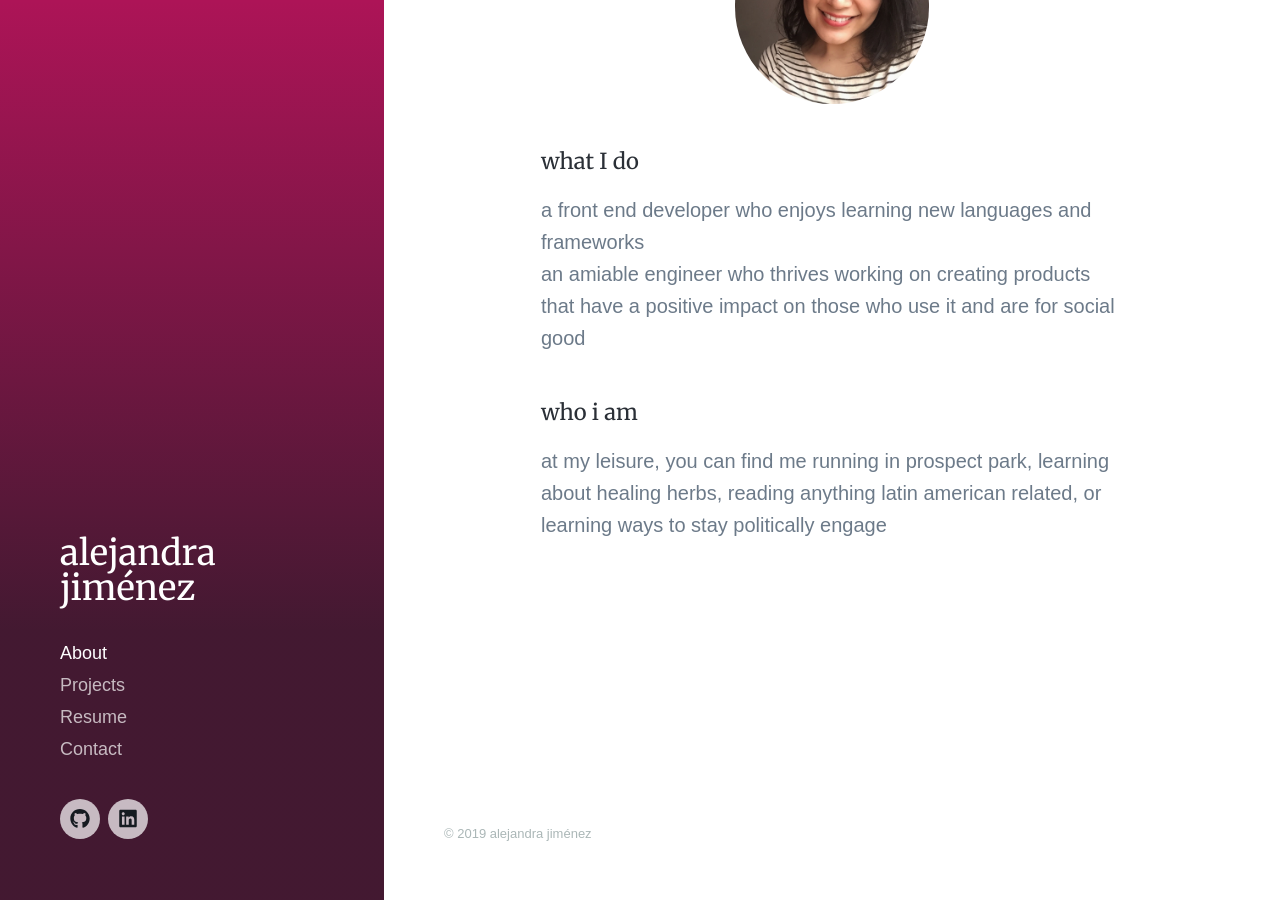
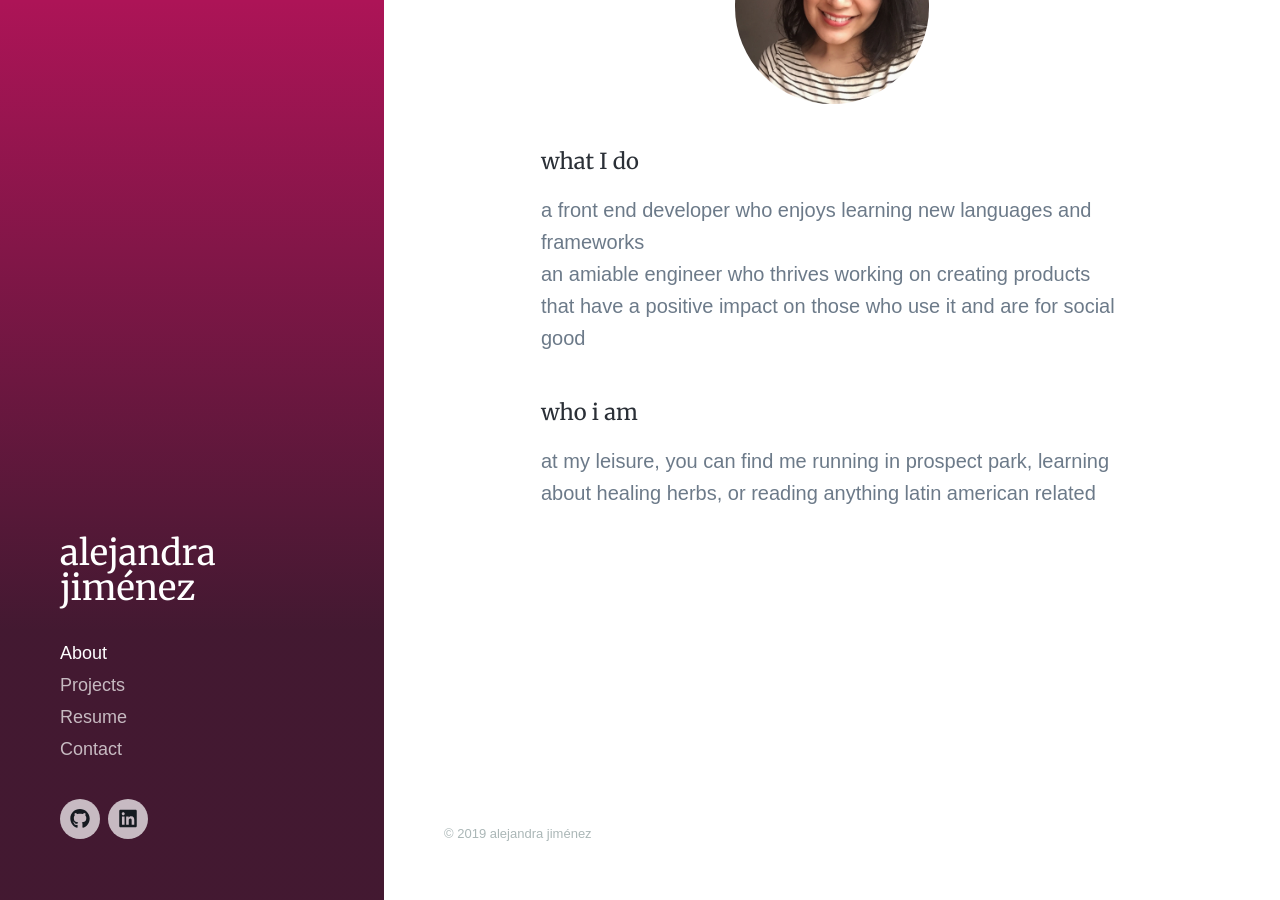
Before and after one commit to axjimenez89/alejandra, a Jekyll site: the page built from index.html, in a window 1280 px wide and 900 px high, scrolled down 230 px. Built offline with Jekyll 4.4.1, drawn with Linux system fonts in a browser that asks for light colours; nearby versions of some CDN libraries; some web fonts are replaced; the list of posts is cut into pages by our own code.

Commit message:
update about

```diff
--- a/css/style.scss
+++ b/css/style.scss
@@ -306,3 +306,8 @@ p.header__tagline {
   border-radius: 100px;
   width:25%;
 }
+// @media only screen (min-width: 736px) {
+//    .project-count {
+//      display: inline-block;
+//    }
+// }
--- a/index.html
+++ b/index.html
@@ -19,6 +19,5 @@ featured_image: /images/demo/demo-portrait.jpg
 <h4 class="title1">who i am</h4>
 <p class="about-me">
   at my leisure, you can find me running in prospect park, learning about
-  healing herbs, reading anything latin american related, or learning ways to
-  stay politically engage
+  healing herbs, or reading anything latin american related
 </p>
```
